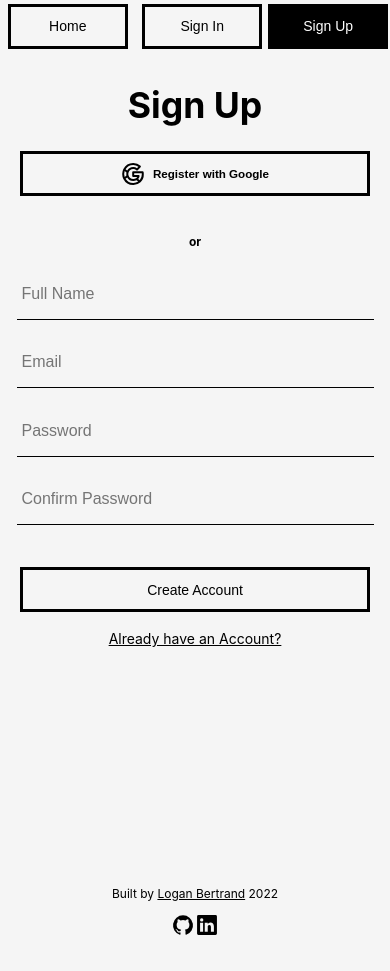
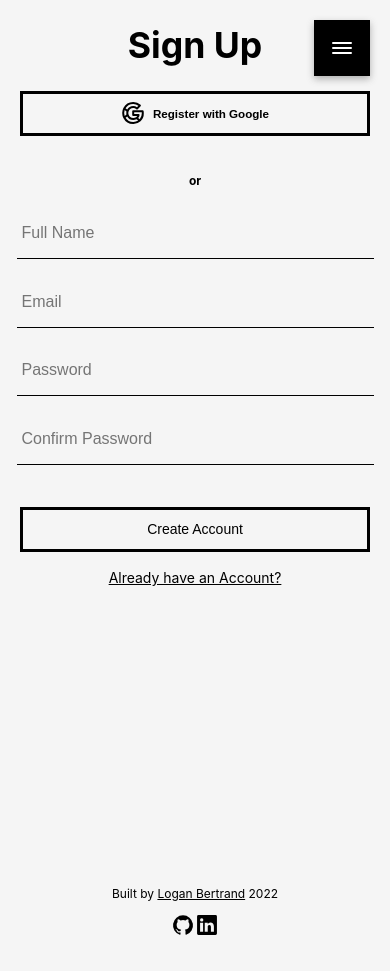
Before and after one commit to loganbertrand/todo-app, a React (Create React App) app: page /register in a window 390 px wide. Built offline with nearby package versions, Linux system fonts and the light colour scheme; no server answers.

Commit message:
navbar work

```diff
--- a/package.json
+++ b/package.json
@@ -10,7 +10,6 @@
     "firebase": "^9.14.0",
     "firebase-admin": "^11.4.1",
     "react": "^18.2.0",
-    "react-burger-menu": "^3.0.9",
     "react-dom": "^18.2.0",
     "react-firebase-hooks": "^5.1.1",
     "react-loader-spinner": "^5.3.4",
--- a/src/App.css
+++ /dev/null
@@ -1,35 +0,0 @@
-.App-logo {
-	height: 40vmin;
-	pointer-events: none;
-}
-
-@media (prefers-reduced-motion: no-preference) {
-	.App-logo {
-		animation: App-logo-spin infinite 20s linear;
-	}
-}
-
-.App-header {
-	background-color: whitesmoke;
-	min-height: 100vh;
-	display: flex;
-	flex-direction: column;
-	align-items: center;
-	justify-content: flex-start;
-	font-size: calc(10px + 2vmin);
-	color: black;
-	max-width: "90%";
-}
-
-.App-link {
-	color: #61dafb;
-}
-
-@keyframes App-logo-spin {
-	from {
-		transform: rotate(0deg);
-	}
-	to {
-		transform: rotate(360deg);
-	}
-}
--- a/src/App.js
+++ b/src/App.js
@@ -1,7 +1,7 @@
 import { BrowserRouter as Router, Route, Routes } from "react-router-dom"
 import { useAuthState } from "react-firebase-hooks/auth"
+import styled from "styled-components"
 
-import "./App.css"
 import Home from "./Home"
 import Login from "./components/Login"
 import Reset from "./components/Reset"
@@ -14,7 +14,7 @@ function App() {
 	const [user] = useAuthState(auth)
 	return (
 		<div className="App">
-			<header className="App-header">
+			<Wrapper>
 				<Router>
 					<Nav user={user} />
 					<Routes>
@@ -24,10 +24,22 @@ function App() {
 						<Route exact path="/reset" element={<Reset />} />
 					</Routes>
 				</Router>
-			</header>
+			</Wrapper>
 			<Footer />
 		</div>
 	)
 }
 
 export default App
+
+const Wrapper = styled.header`
+	background-color: whitesmoke;
+	min-height: 100vh;
+	display: flex;
+	flex-direction: column;
+	align-items: center;
+	justify-content: flex-start;
+	font-size: calc(10px + 2vmin);
+	color: black;
+	max-width: "90%";
+`
--- a/src/Home.js
+++ b/src/Home.js
@@ -155,10 +155,10 @@ const TodoContainer = styled.div`
 	flex-direction: column;
 	justify-content: flex-start;
 	margin-top: 5%;
-	@media (min-width: 1000px) {
+	@media (min-width: 1024px) {
 		width: 55%;
 	}
-	@media (max-width: 999px) {
+	@media (max-width: 1023px) {
 		width: 75%;
 	}
 `
--- a/src/components/Nav.js
+++ b/src/components/Nav.js
@@ -1,12 +1,30 @@
-import React from "react"
+import React, { useState, useEffect } from "react"
 import styled from "styled-components"
 import { Link } from "react-router-dom"
+import { UilBars } from "@iconscout/react-unicons"
 
 import { logout } from "../firebase"
 import { Button } from "./Button"
 
 export const Nav = (props) => {
+	const [windowDimension, setWindowDimension] = useState(null)
+	const [navOpen, setNavOpen] = useState(false)
+
+	useEffect(() => {
+		setWindowDimension(window.innerWidth)
+	}, [])
+
+	useEffect(() => {
+		function handleResize() {
+			setWindowDimension(window.innerWidth)
+		}
+
+		window.addEventListener("resize", handleResize)
+		return () => window.removeEventListener("resize", handleResize)
+	}, [])
 	return (
+		<>
+			{windowDimension >= 1024 && (
 				<Container>
 					<Link to={"/"} style={{ textDecoration: "none" }}>
 						<Button text="Home" />
@@ -16,15 +34,25 @@ export const Nav = (props) => {
 							<Text style={{ paddingRight: "3%" }}>
 								{props.user.displayName}
 							</Text>
-					<Button onClick={logout} text="Sign Out" m={"0 0 0 3%"} />
+							<Button
+								onClick={logout}
+								text="Sign Out"
+								m={"0 0 0 3%"}
+							/>
 						</UserWrapper>
 					)}
 					{!props.user && (
 						<UserWrapper>
-					<Link to={"/login"} style={{ textDecoration: "none" }}>
+							<Link
+								to={"/login"}
+								style={{ textDecoration: "none" }}
+							>
 								<Button text="Sign In" />
 							</Link>
-					<Link to={"/register"} style={{ textDecoration: "none" }}>
+							<Link
+								to={"/register"}
+								style={{ textDecoration: "none" }}
+							>
 								<Button
 									text="Sign Up"
 									m={"0 0 0 5%"}
@@ -35,6 +63,73 @@ export const Nav = (props) => {
 						</UserWrapper>
 					)}
 				</Container>
+			)}
+			{windowDimension <= 1023 && (
+				<>
+					{!navOpen && (
+						<NavButtonContainer>
+							<NavButton
+								onClick={() => {
+									setNavOpen(true)
+								}}
+							>
+								<UilBars style={{ color: "white" }} />
+							</NavButton>
+						</NavButtonContainer>
+					)}
+
+					<Wrapper
+						style={navOpen ? { width: "300px" } : { width: "0px" }}
+					>
+						<CloseButton
+							onClick={() => {
+								setNavOpen(false)
+							}}
+						>
+							&times;
+						</CloseButton>
+						<Link
+							onClick={() => setNavOpen(false)}
+							to={"/"}
+							style={{ textDecoration: "none" }}
+						>
+							<NavText>Home</NavText>
+						</Link>
+						{props.user && (
+							<MenuWrapper>
+								<NavText>{props.user.displayName}</NavText>
+								<NavText
+									onClick={() => {
+										setNavOpen(false)
+										logout()
+									}}
+								>
+									Sign Out
+								</NavText>
+							</MenuWrapper>
+						)}
+						{!props.user && (
+							<MenuWrapper>
+								<Link
+									onClick={() => setNavOpen(false)}
+									to={"/login"}
+									style={{ textDecoration: "none" }}
+								>
+									<NavText>Sign In</NavText>
+								</Link>
+								<Link
+									onClick={() => setNavOpen(false)}
+									to={"/register"}
+									style={{ textDecoration: "none" }}
+								>
+									<NavText>Sign Up</NavText>
+								</Link>
+							</MenuWrapper>
+						)}
+					</Wrapper>
+				</>
+			)}
+		</>
 	)
 }
 
@@ -53,8 +148,63 @@ const Text = styled.h5`
 `
 const UserWrapper = styled.span`
 	display: flex;
-	flex-direaction: row;
+	flex-direction: row;
 	justify-content: flex-end;
 	align-items: center;
 	width: 20%;
 `
+const Wrapper = styled.div`
+	height: 100%;
+	position: fixed;
+	z-index: 1222;
+	top: 0;
+	right: 0;
+	background-color: #111;
+	overflow-x: hidden;
+	padding-top: 60px;
+	transition: 0.5s;
+	white-space: nowrap;
+`
+const MenuWrapper = styled.span`
+	display: flex;
+	flex-direction: row;
+	justify-content: center;
+	align-items: center;
+	width: 100%;
+`
+const NavButton = styled.div`
+	width: 50px;
+	height: 50px;
+	border: solid black;
+	text-align: center;
+	color: black;
+	background-color: black;
+	box-shadow: 0px 3px 7px rgba(67, 68, 68, 0.4);
+	font-size: 16px;
+	font-weight: 700;
+	margin: 0 auto;
+	display: flex;
+	justify-content: center;
+	align-items: center;
+	z-index: 10000;
+`
+const NavButtonContainer = styled.span`
+	display: block;
+	top: 20px;
+	right: 20px;
+	position: fixed;
+	z-index: 1;
+`
+const CloseButton = styled.span`
+	position: absolute;
+	top: 0;
+	right: 25px;
+	font-size: 36px;
+	margin-left: 50px;
+	color: white;
+`
+const NavText = styled.h5`
+	padding: 0;
+	margin: 0;
+	color: white;
+`
--- a/src/components/TodoForm.js
+++ b/src/components/TodoForm.js
@@ -19,10 +19,10 @@ const TodoForm = ({ value, onChange, onSubmit }) => {
 export default TodoForm
 
 const FormContainer = styled.form`
-	@media (min-width: 1000px) {
+	@media (min-width: 1024px) {
 		width: 55%;
 	}
-	@media (max-width: 999px) {
+	@media (max-width: 1023px) {
 		width: 75%;
 	}
 `
```
Also changed, not shown: 1 other file (tests, documents, lock files or other folders). Lines whose indentation alone changed are shown as unchanged.
